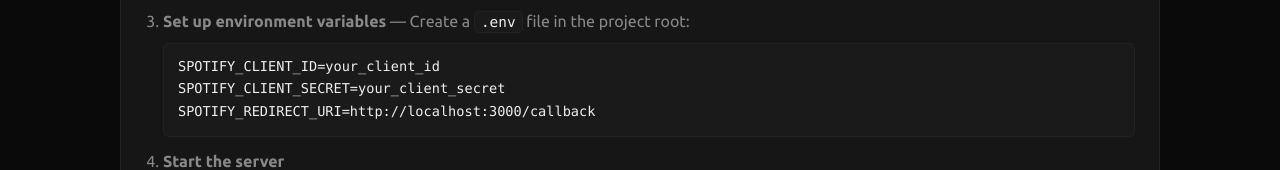
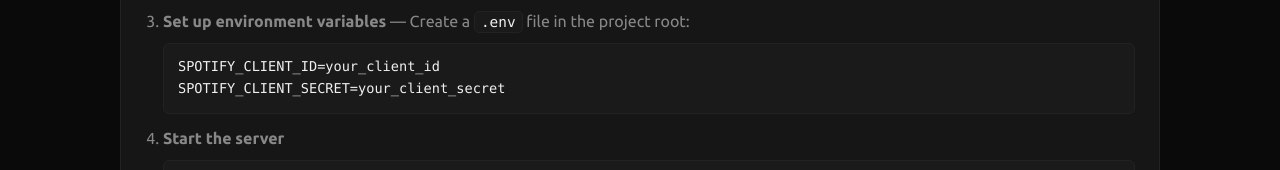
Before and after one commit to JJuarez00/Sporify-Project, a website: page public/documentation.html in a window 1280 px wide. Shown: the part 2967-3137 px from the top of the page. Drawn offline with nearby package versions, Linux system fonts and the light colour scheme; no server answers.

Commit message:
Made sum changes

```diff
--- a/public/documentation.html
+++ b/public/documentation.html
@@ -172,8 +172,7 @@
 					<li>
 						<strong>Set up environment variables</strong> — Create a <code>.env</code> file in the project root:
 						<pre><code>SPOTIFY_CLIENT_ID=your_client_id
-SPOTIFY_CLIENT_SECRET=your_client_secret
-SPOTIFY_REDIRECT_URI=http://localhost:3000/callback</code></pre>
+SPOTIFY_CLIENT_SECRET=your_client_secret</code></pre>
 					</li>
 					<li>
 						<strong>Start the server</strong>
--- a/services/spotify.js
+++ b/services/spotify.js
@@ -2,9 +2,10 @@
 This script handles all Spotify API interactions
 Public token for catalog searches, user tokens for personal data
 */
+
 const CLIENT_ID = process.env.SPOTIFY_CLIENT_ID;
 const CLIENT_SECRET = process.env.SPOTIFY_CLIENT_SECRET;
-const REDIRECT_URI = process.env.SPOTIFY_REDIRECT_URI;
+const REDIRECT_URI = 'http://localhost:3000/callback';
 const SCOPES = 'user-top-read user-read-recently-played user-read-private';
 const spotifyPreviewFinder = require('spotify-preview-finder');
 
```
Also changed, not shown: 1 other file.
